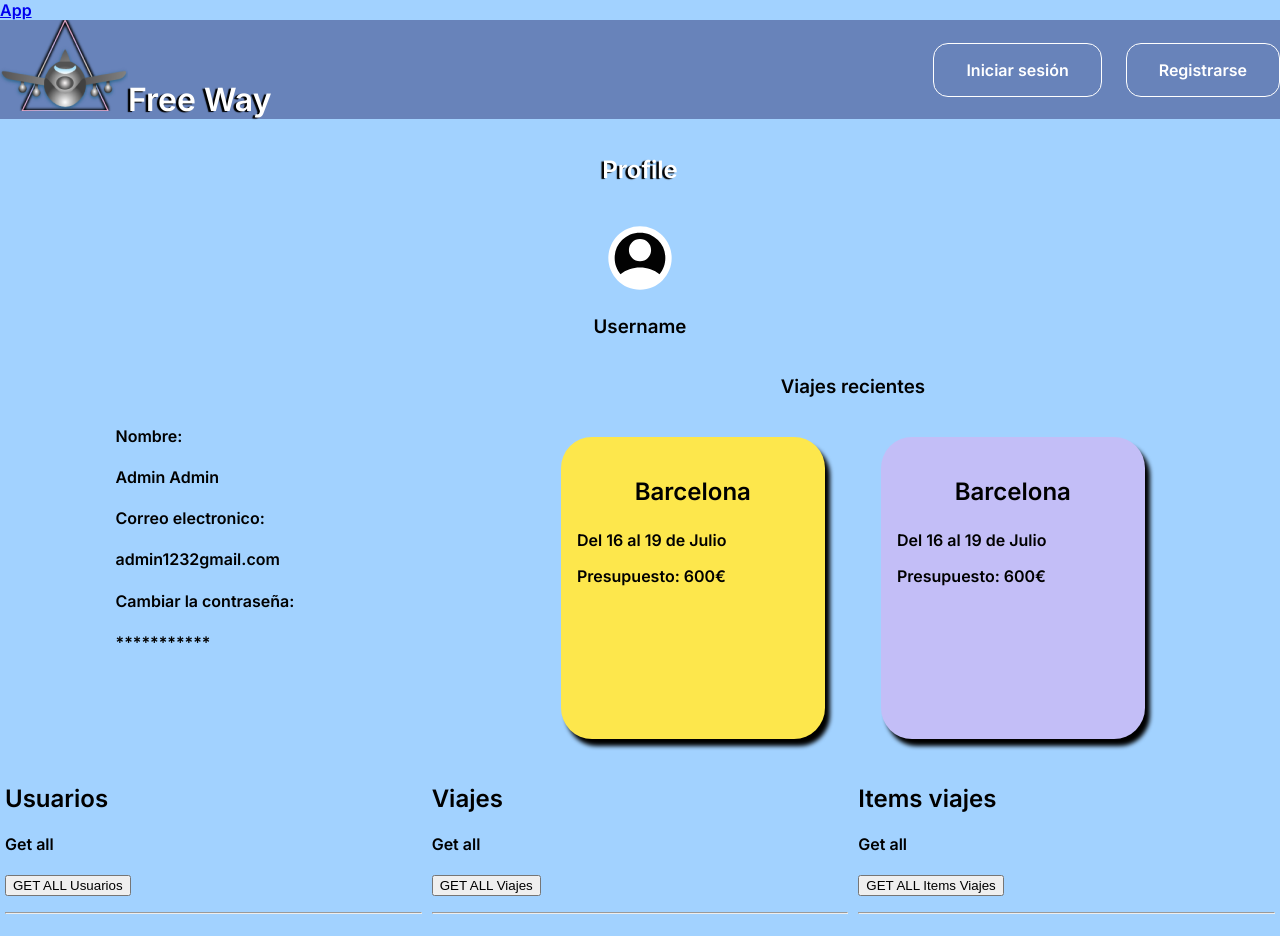
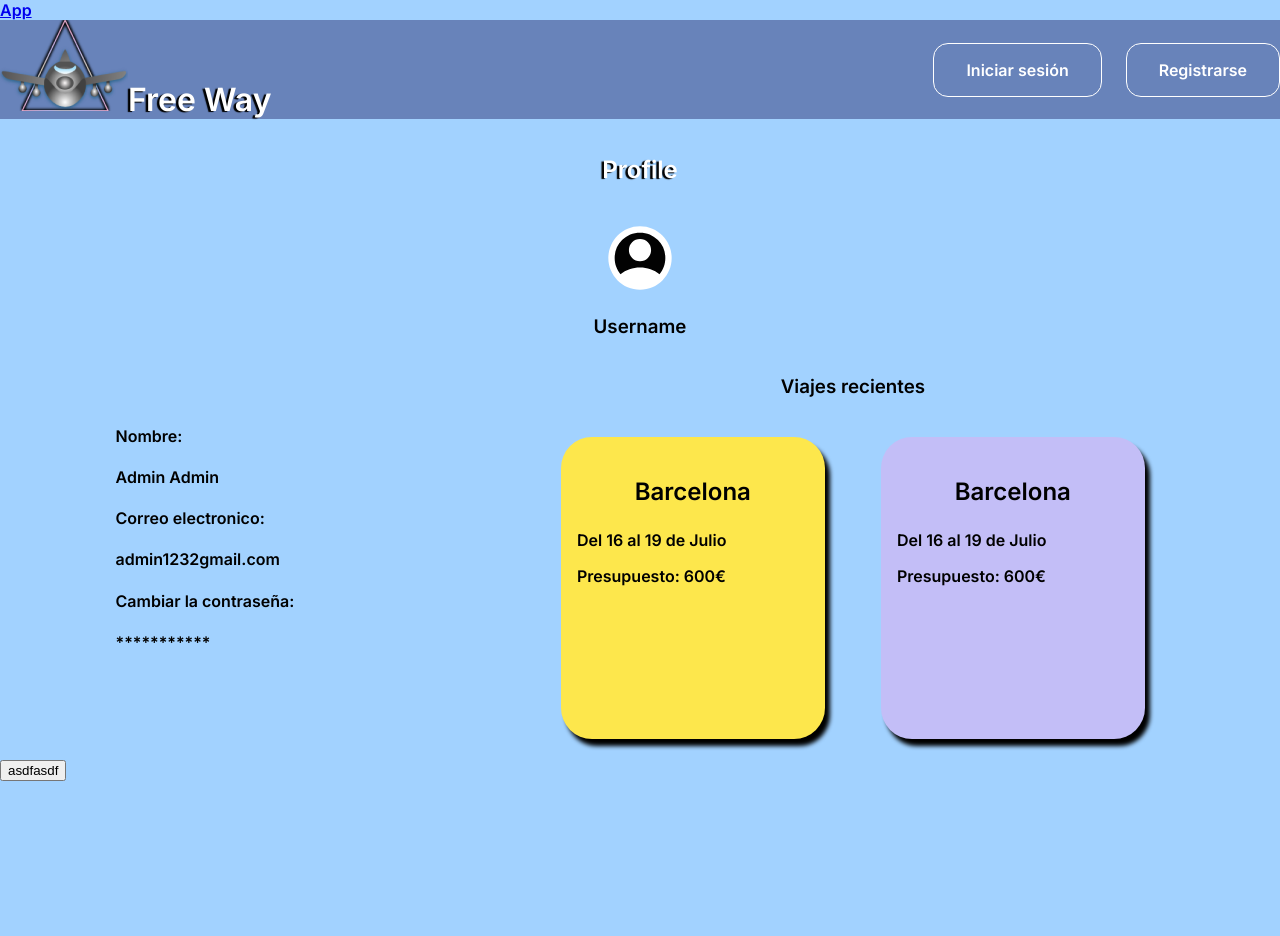
Before and after one commit to PlanificacionViaje/PlanificacioFrontEnd, a Vue app: page / in a window 1280 px wide. Shown: the top 936 px of the page. After the commit the page ends 800 px from the top, so only its background shows below. Built offline with nearby package versions, Linux system fonts and the light colour scheme.

Commit message:
todo igual

```diff
--- a/src/App.vue
+++ b/src/App.vue
@@ -1,7 +1,6 @@
 <script setup>
 import Header from "./Components/Header.vue";
 import Profile from "./Components/Profile.vue";
-import AxiosPlayground from "./Components/AxiosPlayground.vue";
 import LoginAndRegisterModal from "./components/LoginAndRegister/LoginAndRegisterModal.vue";
 </script>
 
@@ -29,10 +28,8 @@
   <main>
     <router-link to="/profile">App</router-link>
     <router-view />
-
     <Header />
     <Profile />
-    <AxiosPlayground />
     <LoginAndRegisterModal
       :loginActive="loginActive"
       :displayLoginRegisterModal="displayLoginRegisterModal"
```
